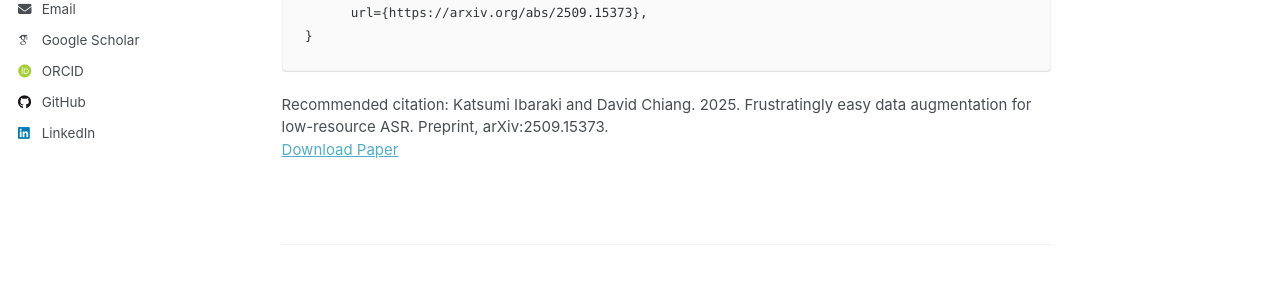
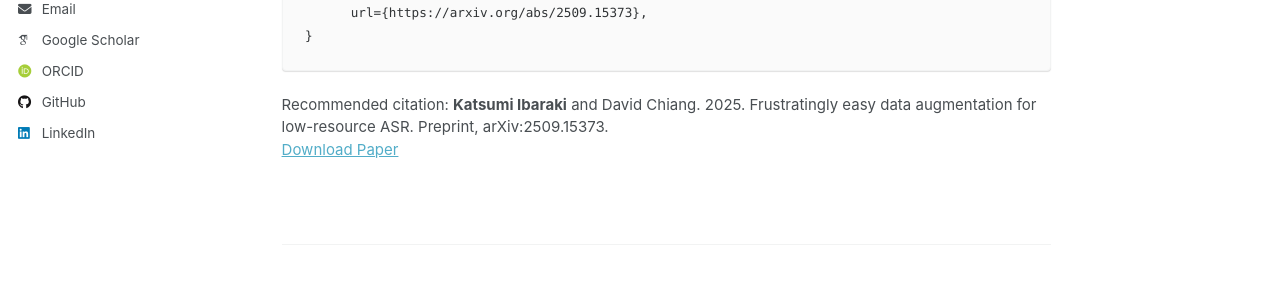
Before and after one commit to kibaraki/kibaraki.github.io, a Jekyll site: the page built from _publications/2025-09-17-low-aug.md, in a window 1280 px wide and 1350 px high. Shown: the part 505-792 px from the top of the window. Built offline with Jekyll 4.4.1, drawn with Linux system fonts in a browser that asks for light colours; some web fonts are replaced; a script that is not in the unit is left out.

```diff
--- a/_publications/2025-09-17-low-aug.md
+++ b/_publications/2025-09-17-low-aug.md
@@ -7,7 +7,7 @@ excerpt: ''
 date: 2025-09-17
 venue: ''
 paperurl: 'http://kibaraki.github.io/files/low_resource_asr_aug.pdf'
-citation: 'Katsumi Ibaraki and David Chiang. 2025. Frustratingly easy data augmentation for low-resource ASR. Preprint, arXiv:2509.15373.'
+citation: '<b>Katsumi Ibaraki</b> and David Chiang. 2025. Frustratingly easy data augmentation for low-resource ASR. Preprint, arXiv:2509.15373.'
 ---
 
 [[Paper]](http://arxiv.org/abs/2509.15373)
```
